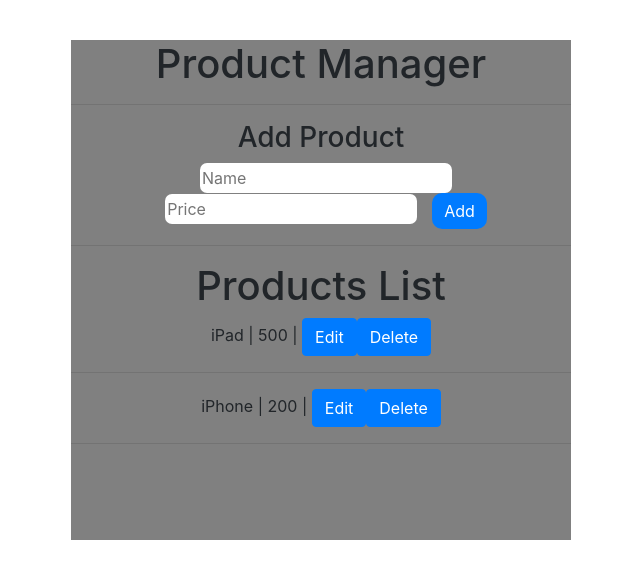
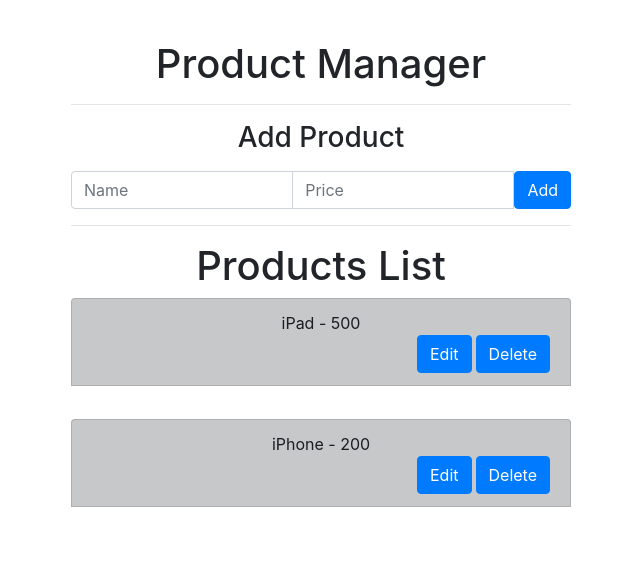
Before and after one commit to gustavo-lg/product-registration, a React (Create React App) app: page / in a window 1280 px wide. Shown: the top 578 px of the page, without its empty margins (319-959 px from the left). Built offline with nearby package versions, Linux system fonts and the light colour scheme.

Commit message:
Add react-bootstrap inputgroup formcontrol and list

```diff
--- a/src/AddProduct.js
+++ b/src/AddProduct.js
@@ -1,8 +1,8 @@
 import React, {Component} from 'react';
-import './AddProduct.css';
 import 'bootstrap/dist/css/bootstrap.min.css';
 import { Button } from 'react-bootstrap';
-
+import { InputGroup } from 'react-bootstrap';
+import { FormControl } from 'react-bootstrap';
 
 
 class AddProduct extends Component {
@@ -27,10 +27,11 @@
             <form className="AddProductForm" onSubmit={this.onSubmit}>
                 <div>
                     <h3>Add Product</h3>
-                    <input placeholder="Name" ref={nameInput => this.nameInput = nameInput}/>
-                    <input placeholder="Price" ref={priceInput => this.priceInput = priceInput}/>
+                    <InputGroup className="mt-3">
+                    <FormControl placeholder="Name" ref={nameInput => this.nameInput = nameInput}/>
+                    <FormControl placeholder="Price" ref={priceInput => this.priceInput = priceInput}/>
                     <Button variant="primary">Add</Button>
-
+                    </InputGroup>
                     <hr/>
 
                 </div>
--- a/src/App.css
+++ b/src/App.css
@@ -3,5 +3,5 @@
   min-height: 500px;
   width: 500px;
   margin: 40px auto;
-  background-color: gray;
+
 }
--- a/src/ProductItem.js
+++ b/src/ProductItem.js
@@ -1,6 +1,9 @@
 import React, {Component} from 'react';
 import 'bootstrap/dist/css/bootstrap.min.css';
 import { Button } from 'react-bootstrap';
+import { InputGroup } from 'react-bootstrap';
+import { FormControl } from 'react-bootstrap';
+import { ListGroup } from 'react-bootstrap';
 
 
 class ProductItem extends Component {
@@ -41,21 +44,30 @@
                 {this.state.isEdit
                     ?(
                         <form onSubmit={this.onEditSubmit}>
-                            <input placeholder="Name" ref={nameInput => this.nameInput = nameInput} defaultValue={name}/>
-                            <input placeholder="Price" ref={priceInput => this.priceInput = priceInput} defaultValue={price}/>
-                            <Button>Save</Button>
+                        <InputGroup>
+                            <FormControl placeholder="Name" ref={nameInput => this.nameInput = nameInput} defaultValue={name}/>
+                            <FormControl placeholder="Price" ref={priceInput => this.priceInput = priceInput} defaultValue={price}/>
+                            <Button onClick={this.onEditSubmit}>Save</Button>
+                        </InputGroup>
                         </form>
                     )
                     : (
-                        <div>
-                        <span>{name}</span>
-                        {' | '}
-                        <span>{price}</span>
-                        {' | '}
-                        <Button onClick={this.onEdit}>Edit</Button>
-                        <Button onClick={this.onDelete}>Delete</Button>
-                        <hr></hr>
-                        </div>
+                        <ListGroup>
+
+                            <ListGroup.Item variant="dark">
+                                <span>{name}</span>
+                                {' - '}
+
+                                <span>{price}</span>
+
+                                <div className="text-right">
+                                <Button onClick={this.onEdit} className="ml-1">Edit</Button>
+                                <Button className="text-left" onClick={this.onDelete} className="ml-1">Delete</Button>
+                                </div>
+                            </ListGroup.Item>
+                            <hr></hr>
+
+                        </ListGroup>
                     )
                 }
           </div>
```
